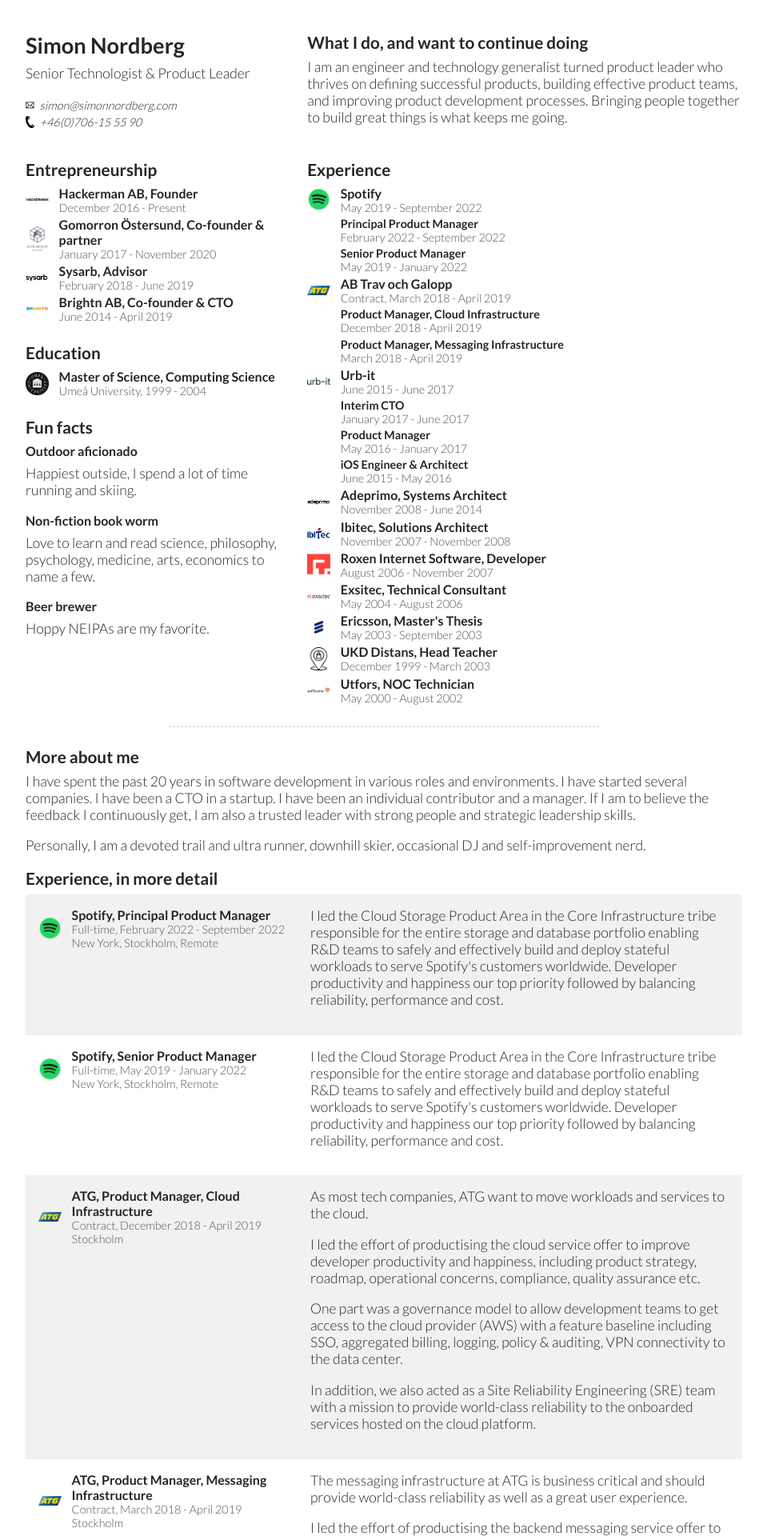
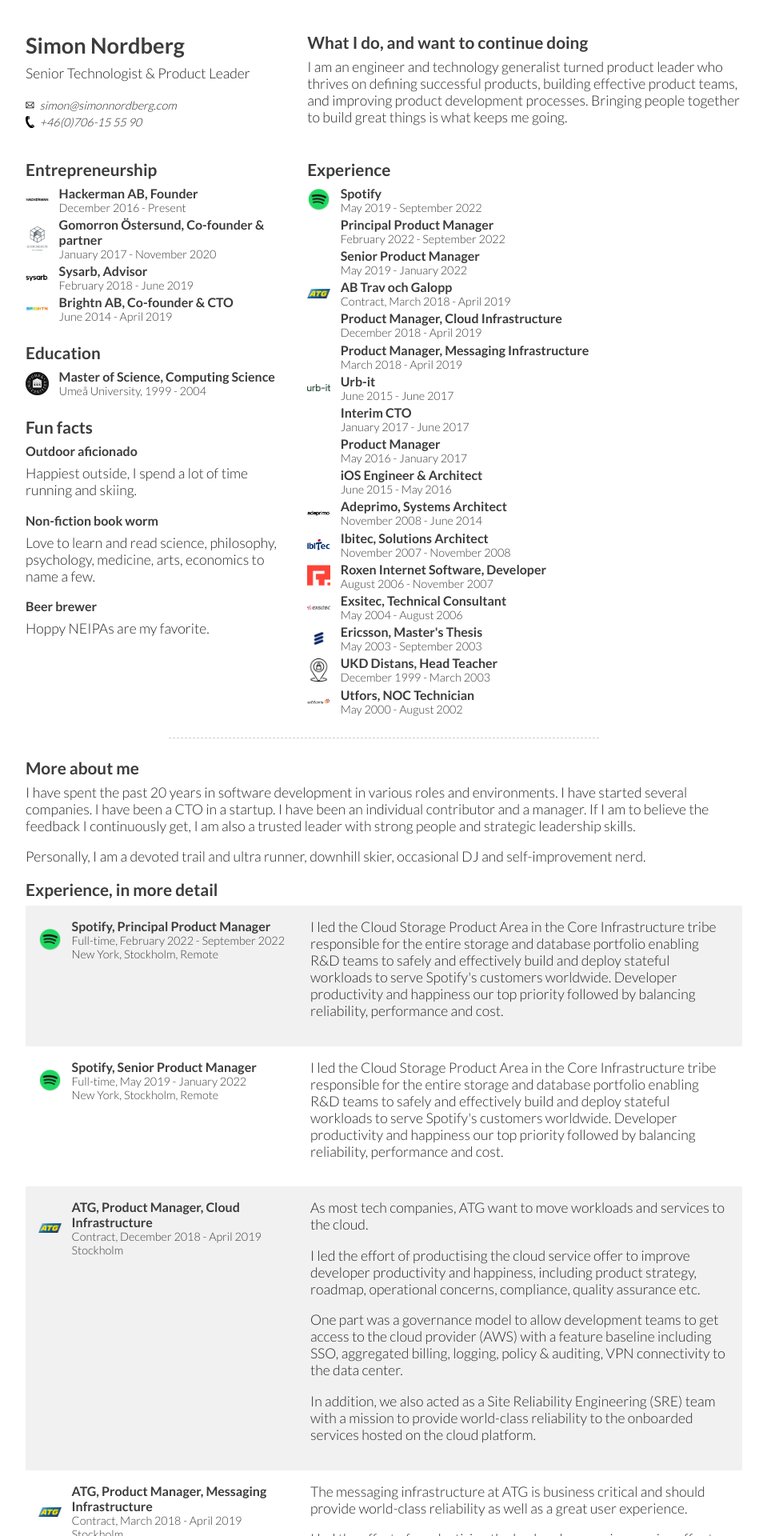
Before and after one commit to simonnordberg/simonnordberg.github.io, a Jekyll site: the page built from resume.md, in a window 1280 px wide. Shown: the top 1920 px of the page at 80% size, without its empty margins (160-1119 px from the left). Built offline with Jekyll 4.4.1, drawn with Linux system fonts in a browser that asks for light colours; our own code applies the rules of GitHub Pages for plain Markdown files.

Commit message:
Pixel nudging

```diff
--- a/assets/css/style.scss
+++ b/assets/css/style.scss
@@ -2,7 +2,7 @@
 ---
 $body-background: #fff;
 $body-foreground: #252525;
-$body-foreground-alt: #545454;
+$body-foreground-alt: #3c3c3c;
 $body-complementary: #cc3232;
 
 * {
@@ -32,6 +32,7 @@ a {
 h1, h2, h3, h4 {
   margin-bottom: 0.5rem;
   font-weight: bold;
+  color: $body-foreground-alt;
 }
 
 h1 {
@@ -43,11 +44,11 @@ h2 {
 }
 
 h3 {
-  font-size: 1.0rem;
+  font-size: 1rem;
 }
 
 h4 {
-  font-size: 0.9rem;
+  font-size: 1rem;
 }
 
 p {
```
